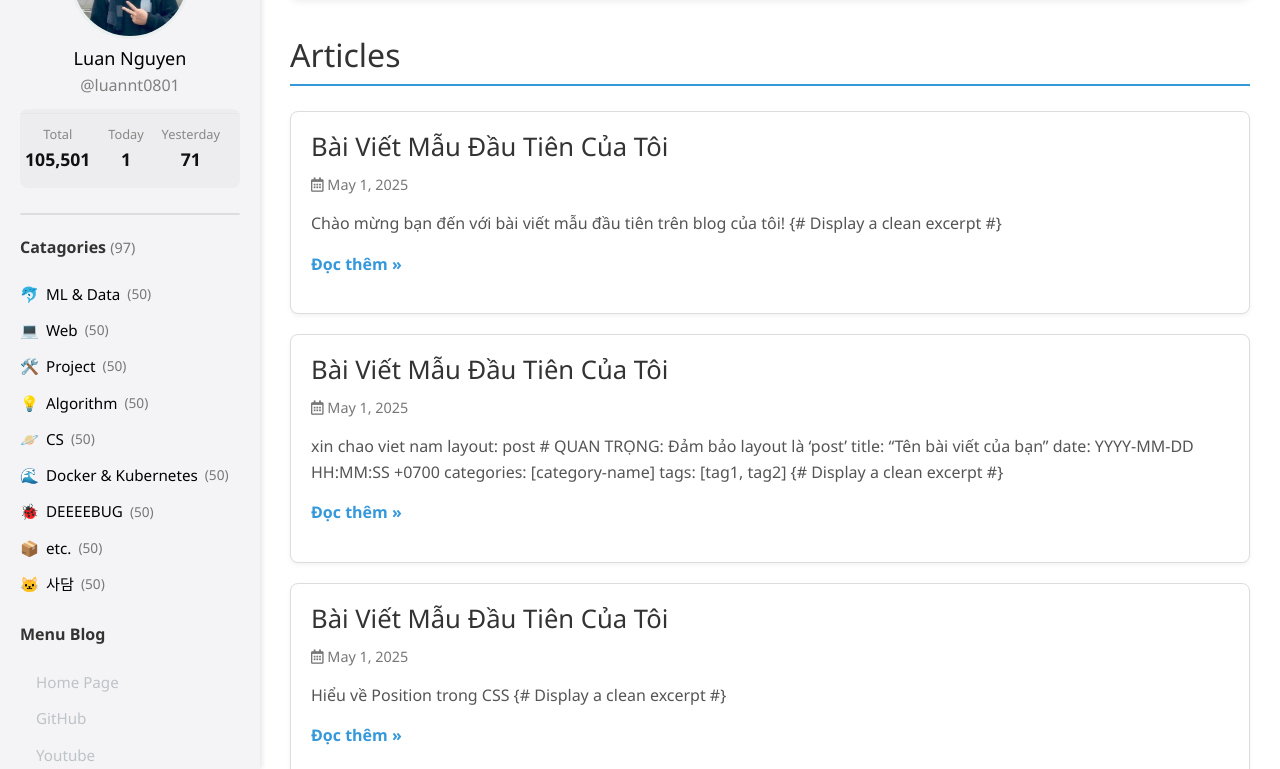
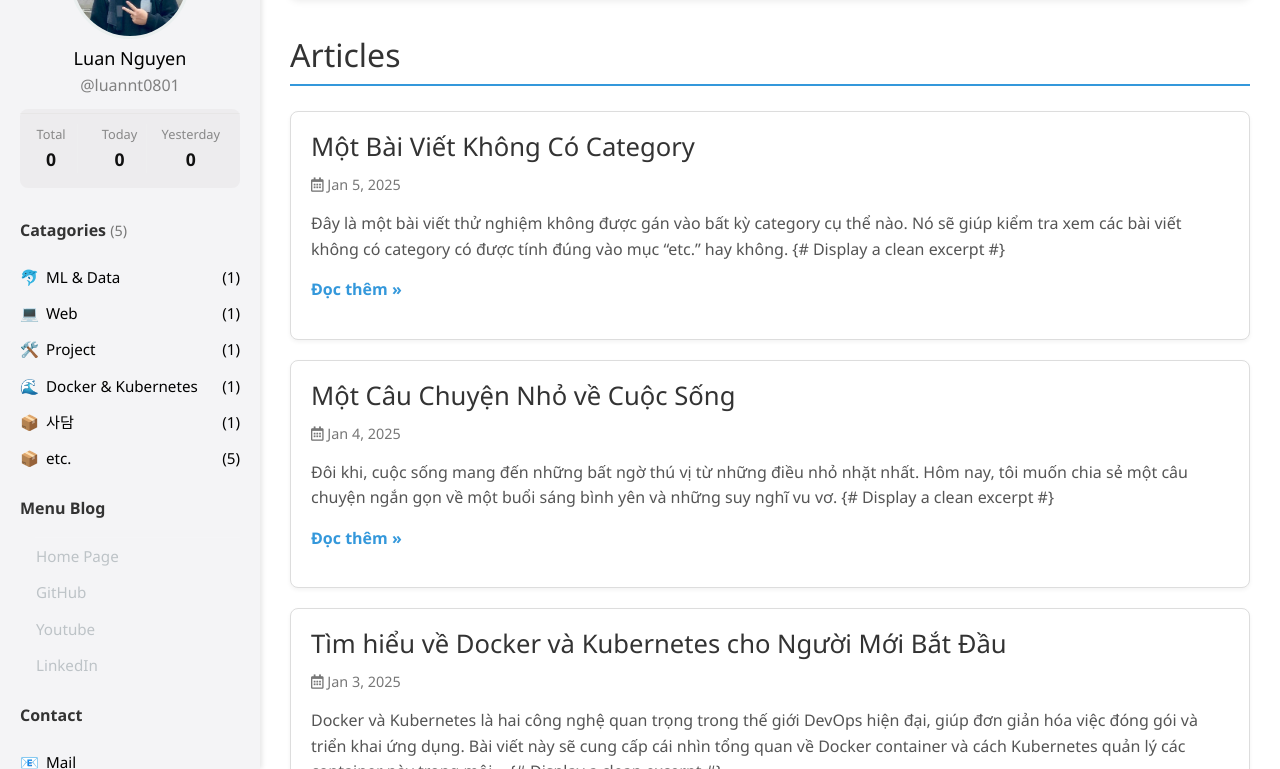
Before and after one commit to luannt0801/luannt0801.github.io, a Jekyll site: the page built from index.html, in a window 1280 px wide and 900 px high, scrolled down 353 px, cut to the strip 131-900 px from the top of the window. Built offline with Jekyll 4.4.1, drawn with Linux system fonts in a browser that asks for light colours; nearby versions of some CDN libraries; comment, search, counter and statistics services are not loaded; some of the changed text lies outside the part shown.

Commit message:
done all feature

````diff
--- a/_layouts/default.html
+++ b/_layouts/default.html
@@ -22,24 +22,27 @@
         <div class="stat-box">
             <div class="stat-item total-views">
                 <span>Total</span>
-                <strong>105,501</strong>
+                <!-- <strong>105,501</strong> -->
+                <strong id="total-views-value">0</strong>
             </div>
             <div class="stat-item today-views">
                 <span>Today</span>
-                <strong>1</strong>
+                <!-- <strong>1</strong> -->
+                <strong id="today-views-value">0</strong>
             </div>
             <div class="stat-item yesterday-views">
                 <span>Yesterday</span>
-                <strong>71</strong>
+                <!-- <strong>71</strong> -->
+                <strong id="yesterday-views-value">0</strong>
             </div>
         </div>
 
-        <div class="search-box">
-            <input type="text" placeholder="Find Nemo...">
-            <button type="submit"><i class="fas fa-search"></i></button>
-        </div>
+        <!-- <div class="search-box"> -->
+            <!-- <input type="text" placeholder="Find Nemo..."> -->
+            <!-- <button type="submit"><i class="fas fa-search"></i></button> -->
+        <!-- </div> -->
 
-        <div class="category-title">Catagories <span class="category-count">(97)</span></div>
+        <!-- <div class="category-title">Catagories <span class="category-count">(97)</span></div>
         <ul class="category-list">
             <li><span class="emoji">🐬</span> ML & Data <span class="count">(50)</span></li>
             <li><span class="emoji">💻</span> Web <span class="count">(50)</span></li>
@@ -50,6 +53,42 @@
             <li><span class="emoji">🐞</span> DEEEEBUG <span class="count">(50)</span></li>
             <li><span class="emoji">📦</span> etc. <span class="count">(50)</span></li>
             <li><span class="emoji">🐱</span> 사담 <span class="count">(50)</span></li>
+        </ul> -->
+
+        <div class="category-title">Catagories <span class="category-count">({% assign total_posts = site.posts | size %}{{ total_posts }})</span></div>
+        <ul class="category-list">
+            {% assign category_counts = "" | split: "" %}
+
+            {% for category in site.categories %}
+
+                {% assign category_name = category | first %}
+                {% assign posts_in_category = category | last | size %}
+                {% assign category_counts = category_counts | push: category_name | push: posts_in_category | join: "," | split: "," %}
+                <li>
+                    <span class="emoji">
+                        {% case category_name %}
+                            {% when "ML & Data" %} 🐬
+                            {% when "Web" %} 💻
+                            {% when "Project" %} 🛠️
+                            {% when "Algorithm" %} 💡
+                            {% when "CS" %} 🪐
+                            {% when "Docker & Kubernetes" %} 🌊
+                            {% when "DEEEEBUG" %} 🐞
+                            {% else %} 📦
+                        {% endcase %}
+                    </span>
+                    <a href="/categories/{{ category_name | slugify }}">{{ category_name }}</a> <span>({{ posts_in_category }})</span>
+                </li>
+            {% endfor %}
+
+            {% assign etc_count = total_posts %}
+            {% for i in (0..category_counts.size) by: 2 %}
+                {% assign etc_count = etc_count | minus: category_counts[i+1] %}
+            {% endfor %}
+
+            {% if etc_count > 0 %}
+            <li><span class="emoji">📦</span> <a href="/categories/etc">etc.</a> <span>({{ etc_count }})</span>
+            {% endif %}
         </ul>
 
         <div class="category-title">Menu Blog</div>
@@ -98,6 +137,7 @@
     <script src="https://code.jquery.com/jquery-3.4.1.slim.min.js"></script>
     <script src="https://cdn.jsdelivr.net/npm/popper.js@1.16.0/dist/umd/popper.min.js"></script>
     <script src="https://stackpath.bootstrapcdn.com/bootstrap/4.4.1/js/bootstrap.min.js"></script>
+    <!-- <script src="https://cdn.counter.dev/script.js" data-id="54d69579-6a7b-45c3-9ac6-1b8aa6325eb6" data-utcoffset="7"></script> -->
     <script src="/assets/js/scripts.js"></script>
 </body>
 </html>
--- /dev/null
+++ b/_posts/2025-01-01-gioi-thieu-ve-machine-learning.md.md
@@ -0,0 +1,8 @@
+---
+layout: post
+title: Giới thiệu về Machine Learning Cơ Bản
+date: 2025-01-01 10:00:00 +0700
+categories: ["ML & Data"]
+---
+
+Machine learning là một nhánh của trí tuệ nhân tạo (AI) cho phép hệ thống học hỏi từ dữ liệu mà không cần được lập trình rõ ràng. Bài viết này sẽ giới thiệu các khái niệm cơ bản về ML và cách nó được ứng dụng trong thực tế. Chúng ta sẽ khám phá các thuật toán phổ biến như hồi quy tuyến tính và phân loại.
--- /dev/null
+++ b/_posts/2025-01-02-xay-dung-trang-web-don-gian-voi-jekyll.md
@@ -0,0 +1,8 @@
+---
+layout: post
+title: Xây Dựng Trang Web Đơn Giản với Jekyll
+date: 2025-01-02 11:30:00 +0700
+categories: ["Web", "Project"]
+---
+
+Jekyll là một công cụ tạo trang web tĩnh, rất phù hợp cho các blog cá nhân hoặc trang web tài liệu. Trong bài viết này, chúng ta sẽ đi qua các bước cơ bản để thiết lập một trang web Jekyll từ đầu, bao gồm cấu trúc thư mục và cách tạo bài viết đầu tiên.
--- /dev/null
+++ b/_posts/2025-01-03-tim-hieu-ve-docker-va-kubernetes.md
@@ -0,0 +1,8 @@
+---
+layout: post
+title: Tìm hiểu về Docker và Kubernetes cho Người Mới Bắt Đầu
+date: 2025-01-03 14:00:00 +0700
+categories: ["Docker & Kubernetes"]
+---
+
+Docker và Kubernetes là hai công nghệ quan trọng trong thế giới DevOps hiện đại, giúp đơn giản hóa việc đóng gói và triển khai ứng dụng. Bài viết này sẽ cung cấp cái nhìn tổng quan về Docker container và cách Kubernetes quản lý các container này trong môi trường sản xuất.
--- /dev/null
+++ b/_posts/2025-01-05-bai-viet-khong-co-category.md
@@ -0,0 +1,8 @@
+---
+layout: post
+title: Một Bài Viết Không Có Category
+date: 2025-01-05 16:00:00 +0700
+# categories: [] # Để trống hoặc bỏ dòng này nếu bạn muốn nó vào "etc."
+---
+
+Đây là một bài viết thử nghiệm không được gán vào bất kỳ category cụ thể nào. Nó sẽ giúp kiểm tra xem các bài viết không có category có được tính đúng vào mục "etc." hay không.
--- a/_posts/2025-04-19-welcome-to-jekyll.md
+++ /dev/null
@@ -1,31 +0,0 @@
----
-layout: post
-title: Docker
-date: 2025-05-01 10:00:00 +0700
-categories: Docker & Kubernetes
-tags: machine-learning, data-science, example
----
-
-You’ll find this post in your `_posts` directory. Go ahead and edit it and re-build the site to see your changes. You can rebuild the site in many different ways, but the most common way is to run `jekyll serve`, which launches a web server and auto-regenerates your site when a file is updated.
-
-Jekyll requires blog post files to be named according to the following format:
-
-`YEAR-MONTH-DAY-title.MARKUP`
-
-Where `YEAR` is a four-digit number, `MONTH` and `DAY` are both two-digit numbers, and `MARKUP` is the file extension representing the format used in the file. After that, include the necessary front matter. Take a look at the source for this post to get an idea about how it works.
-
-Jekyll also offers powerful support for code snippets:
-
-{% highlight ruby %}
-def print_hi(name)
-  puts "Hi, #{name}"
-end
-print_hi('Tom')
-#=> prints 'Hi, Tom' to STDOUT.
-{% endhighlight %}
-
-Check out the [Jekyll docs][jekyll-docs] for more info on how to get the most out of Jekyll. File all bugs/feature requests at [Jekyll’s GitHub repo][jekyll-gh]. If you have questions, you can ask them on [Jekyll Talk][jekyll-talk].
-
-[jekyll-docs]: https://jekyllrb.com/docs/home
-[jekyll-gh]:   https://github.com/jekyll/jekyll
-[jekyll-talk]: https://talk.jekyllrb.com/
--- a/_posts/2025-05-01-Learning-html-css-js.md
+++ /dev/null
@@ -1,9 +0,0 @@
----
-layout: post
-title: Bài Viết Mẫu Đầu Tiên Của Tôi
-date: 2025-05-01 10:00:00 +0700
-categories: ML & Data
-tags: machine-learning, data-science, example
----
-
-### Hiểu về Position trong CSS
--- a/_posts/2025-05-1-nguyen-luan.md
+++ /dev/null
@@ -1,37 +0,0 @@
----
-layout: post
-title: Bài Viết Mẫu Đầu Tiên Của Tôi
-date: 2025-05-01 10:00:00 +0700
-categories: ML & Data
-tags: machine-learning, data-science, example
----
-
-
-xin chao viet nam
-layout: post # QUAN TRỌNG: Đảm bảo layout là 'post'
-title: "Tên bài viết của bạn"
-date: YYYY-MM-DD HH:MM:SS +0700
-categories: [category-name]
-tags: [tag1, tag2]
-
-Nội dung **bài viết** của bạn sẽ hiển thị ở đây.
-
-Bạn có thể viết thoải mái bằng Markdown.
-layout: post # QUAN TRỌNG: Đảm bảo layout là 'post'
-title: "Tên bài viết của bạn"
-date: YYYY-MM-DD HH:MM:SS +0700
-categories: [category-name]
-tags: [tag1, tag2]
-
-Nội dung **bài viết** của bạn sẽ hiển thị ở đây.
-
-Bạn có thể viết thoải mái bằng Markdown.
-layout: post # QUAN TRỌNG: Đảm bảo layout là 'post'
-title: "Tên bài viết của bạn"
-date: YYYY-MM-DD HH:MM:SS +0700
-categories: [category-name]
-tags: [tag1, tag2]
-
-Nội dung **bài viết** của bạn sẽ hiển thị ở đây.
-
-Bạn có thể viết thoải mái bằng Markdown.
--- a/_posts/2025-06-01-sample-post.md
+++ /dev/null
@@ -1,21 +0,0 @@
----
-layout: post
-title: Bài Viết Mẫu Đầu Tiên Của Tôi
-date: 2025-05-01 10:00:00 +0700
-categories: ML & Data
-tags: machine-learning, data-science, example
----
-
-Chào mừng bạn đến với bài viết mẫu đầu tiên trên blog của tôi!
-
-Đây là một đoạn văn bản mẫu để kiểm tra xem mọi thứ có hoạt động đúng không. Bài viết này sẽ xuất hiện trên trang chủ và khi bạn click vào "Đọc thêm", bạn sẽ thấy toàn bộ nội dung này.
-
-### Tiêu đề phụ
-
-Bạn có thể thêm **nội dung** của bài viết ở đây. Sử dụng Markdown để định dạng văn bản, thêm hình ảnh, code block, v.v.
-
-```python
-def hello_world():
-    print("Hello, Jekyll Blog!")
-
-hello_world()
--- a/assets/js/scripts.js
+++ b/assets/js/scripts.js
@@ -18,12 +18,13 @@ async function updateStats() {
         } catch (error) {
             console.error("Error fetching counter stats:", error);
             // Optionally, set default/fallback values or hide the section
-            totalViewsElement.textContent = "N/A";
-            todayViewsElement.textContent = "N/A";
-            yesterdayViewsElement.textContent = "N/A";
+            totalViewsElement.textContent = "0";
+            todayViewsElement.textContent = "0";
+            yesterdayViewsElement.textContent = "0";
         }
     }
 }
+
 
 // --- Slideshow Functionality ---
 let slideIndex = 1;
--- /dev/null
+++ b/catagories/docker-and-kubernetes.html
@@ -0,0 +1,5 @@
+---
+layout: category
+category: "Docker & Kubernetes"
+permalink: /categories/docker-kubernetes/
+---
--- /dev/null
+++ b/catagories/etc.html
@@ -0,0 +1,5 @@
+---
+layout: category
+category: "etc"
+permalink: /categories/etc/
+---
--- /dev/null
+++ b/catagories/ml-data.html
@@ -0,0 +1,5 @@
+---
+layout: category
+category: "ML & Data"
+permalink: /categories/ml-data/
+---
--- /dev/null
+++ b/catagories/project.html
@@ -0,0 +1,5 @@
+---
+layout: category
+category: "Project"
+permalink: /categories/project/
+---
--- /dev/null
+++ b/catagories/web.html
@@ -0,0 +1,5 @@
+---
+layout: category
+category: "Web"
+permalink: /categories/web/
+---
````
Also changed, not shown: _layouts/category.html (added, +16 -0 lines), _posts/2025-01-04-mot-cau-chuyen-nho.md (added, +8 -0 lines).
